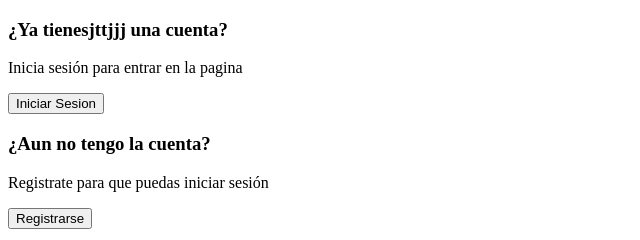
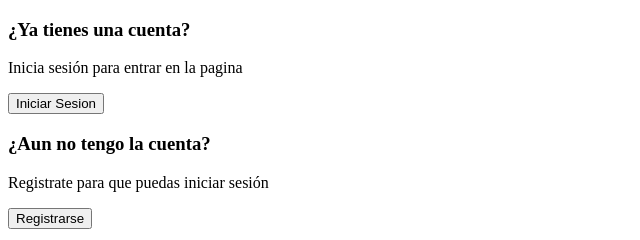
Before and after one commit to daferago16/-Imagine-Realities, a plain HTML site: page login.html in a window 1280 px wide. Shown: the top 240 px of the page, 0-640 px from the left. Drawn offline with Linux system fonts and the light colour scheme.

Commit message:
Update login.html

```diff
--- a/login.html
+++ b/login.html
@@ -13,7 +13,7 @@
 		<div class="contenedor__todo">
 			<div class="caja__trasera">
 				<div class="caja__trasera-login">
-					<h3>¿Ya tienesjttjjj una cuenta?</h3>
+					<h3>¿Ya tienes una cuenta?</h3>
 					<p>Inicia sesión para entrar en la pagina</p>
 					<button id="btn__iniciar-sesion">Iniciar Sesion</button>
 				</div>
```
